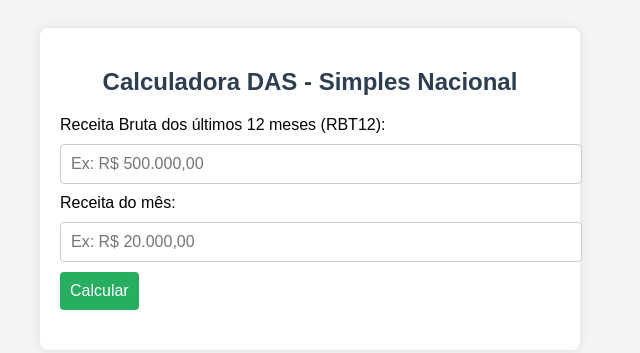
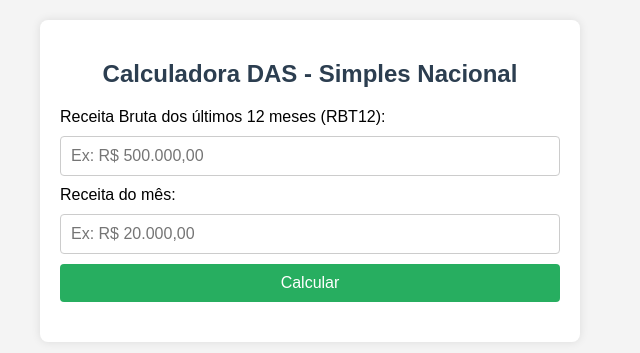
Before and after one commit to Paulo-Gomes0681/calculadora-das, a plain HTML site: page index.html in a window 1280 px wide. Shown: the whole page, without its empty margins (330-970 px from the left). Drawn offline with Linux system fonts and the light colour scheme.

Commit message:
index.html

```diff
--- a/index.html
+++ b/index.html
@@ -1,19 +1,69 @@
-
 <!DOCTYPE html>
 <html lang="pt-BR">
 <head>
     <meta charset="UTF-8">
+    <meta name="viewport" content="width=device-width, initial-scale=1.0">
     <title>Calculadora DAS - Simples Nacional</title>
     <style>
-        body { font-family: Arial, sans-serif; background-color: #f4f4f4; padding: 20px; }
-        .container { background: #fff; padding: 20px; border-radius: 8px; max-width: 500px; margin: auto; box-shadow: 0 0 10px rgba(0,0,0,0.1); }
-        h2 { text-align: center; color: #2c3e50; }
-        label, input { display: block; width: 100%; margin-bottom: 10px; font-size: 16px; }
-        input { padding: 10px; border: 1px solid #ccc; border-radius: 4px; }
-        button { background: #27ae60; color: white; padding: 10px; border: none; border-radius: 4px; font-size: 16px; cursor: pointer; }
-        button:hover { background: #219150; }
-        .resultado { margin-top: 20px; font-size: 16px; }
-        .valor { color: #27ae60; font-weight: bold; }
+        body {
+            font-family: Arial, sans-serif;
+            background-color: #f4f4f4;
+            padding: 20px;
+            margin: 0;
+        }
+        .container {
+            background: #fff;
+            padding: 20px;
+            border-radius: 8px;
+            max-width: 500px;
+            width: 100%;
+            margin: auto;
+            box-shadow: 0 0 10px rgba(0,0,0,0.1);
+        }
+        h2 {
+            text-align: center;
+            color: #2c3e50;
+        }
+        label, input, button {
+            display: block;
+            width: 100%;
+            margin-bottom: 10px;
+            font-size: 16px;
+        }
+        input {
+            padding: 10px;
+            border: 1px solid #ccc;
+            border-radius: 4px;
+            box-sizing: border-box;
+        }
+        button {
+            background: #27ae60;
+            color: white;
+            padding: 10px;
+            border: none;
+            border-radius: 4px;
+            font-size: 16px;
+            cursor: pointer;
+        }
+        button:hover {
+            background: #219150;
+        }
+        .resultado {
+            margin-top: 20px;
+            font-size: 16px;
+        }
+        .valor {
+            color: #27ae60;
+            font-weight: bold;
+        }
+        @media (max-width: 600px) {
+            body {
+                padding: 10px;
+            }
+            .container {
+                padding: 15px;
+            }
+        }
     </style>
 </head>
 <body>
```
